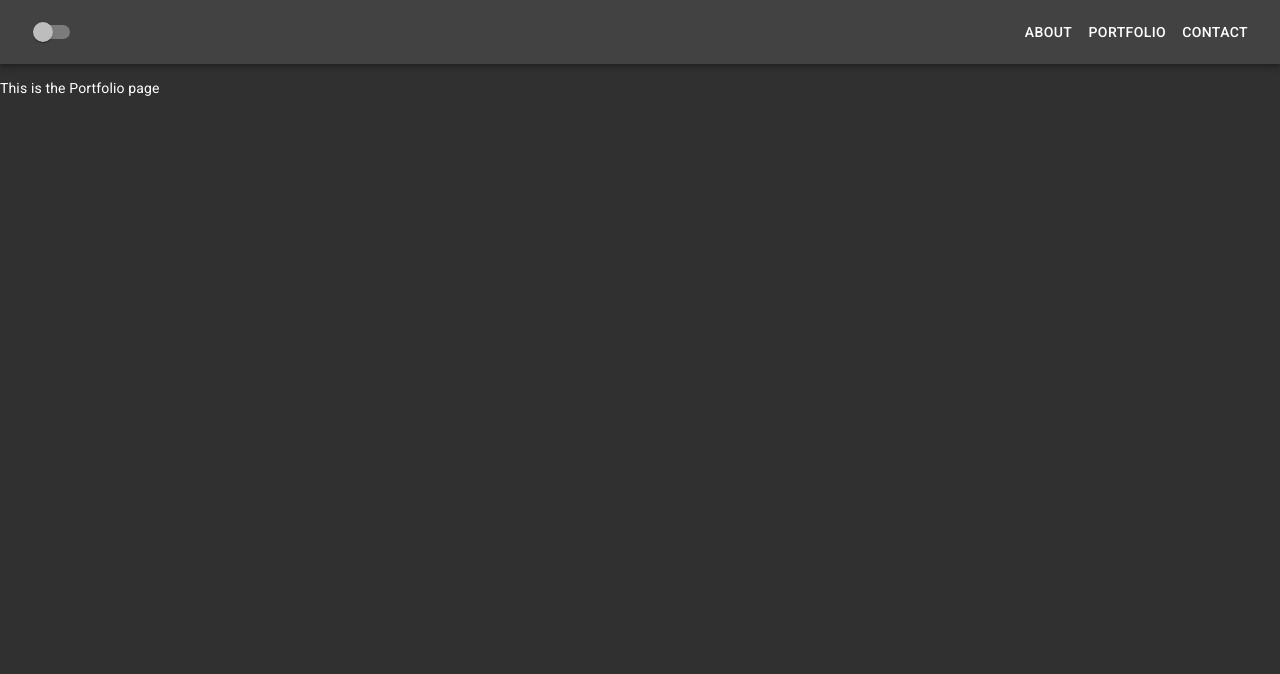
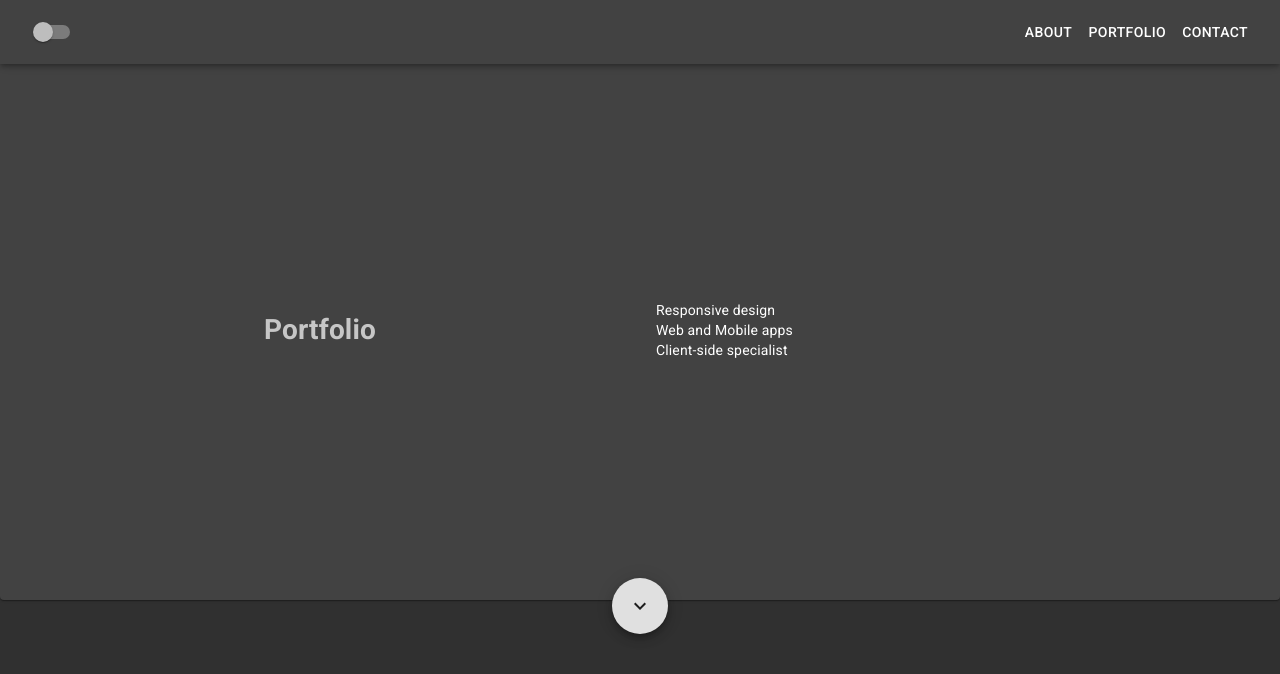
Before and after one commit to rebekahkahn/portfolio-website, a React (Create React App) app: page /portfolio in a window 1280 px wide. Shown: the top 674 px of the page. Built offline with nearby package versions, Linux system fonts and the light colour scheme.

Commit message:
designing portfolio section

```diff
--- a/src/components/AboutComponent.js
+++ b/src/components/AboutComponent.js
@@ -1,12 +1,18 @@
-import React from "react";
+import React, { useState } from "react";
 import { makeStyles } from "@material-ui/core/styles";
 import Paper from "@material-ui/core/Paper";
 import Grid from "@material-ui/core/Grid";
 import Fab from "@material-ui/core/Fab";
 import ExpandMoreIcon from "@material-ui/icons/ExpandMore";
+import Slide from "@material-ui/core/Slide";
 
 function About() {
   const classes = useStyles();
+
+  const [isClicked, setIsClicked] = useState(false);
+  const toggle = () => {
+    return setIsClicked(!isClicked);
+  };
 
   return (
     <div className={classes.root}>
@@ -36,11 +42,23 @@ function About() {
         </Grid>
       </Paper>
       <Grid container justify="center">
-        <Fab color="default" aria-label="scroll" className={classes.scroll}>
+        <Fab
+          onClick={toggle}
+          color="default"
+          aria-label="scroll"
+          className={classes.scroll}
+        >
           <ExpandMoreIcon className={classes.arrowButton} />
         </Fab>
       </Grid>
 
+      <Slide
+        direction="up"
+        in={isClicked}
+        toggle={toggle}
+        mountOnEnter
+        unmountOnExit
+      >
         <Paper>
           <Grid container className={classes.container}>
             <Grid item xs={12} sm={6}>
@@ -56,13 +74,15 @@ function About() {
                 <Grid item xs={12}>
                   I am a graduate of Smith College '19 in Astronomy, and have
                   interned at places such as Yale University and NASA AMES for
-                computational astropyhysics. I am now a front-end web and native
-                app developer specializing in React, JavaScript, HTML and CSS.
+                  computational astropyhysics. I am now a front-end web and
+                  native app developer specializing in React, JavaScript, HTML
+                  and CSS.
                 </Grid>
               </Grid>
             </Grid>
           </Grid>
         </Paper>
+      </Slide>
     </div>
   );
 }
@@ -73,12 +93,13 @@ const useStyles = makeStyles((theme) => ({
   },
   container: {
     [theme.breakpoints.up("sm")]: {
-      height: "70vh",
+      height: "75vh",
       alignItems: "center",
+      paddingTop: "60px",
     },
     [theme.breakpoints.down("xs")]: {
-      height: "60vh",
-      paddingTop: "60px",
+      height: "80vh",
+      paddingTop: "160px",
     },
   },
   name: {
--- a/src/components/HeaderComponent.js
+++ b/src/components/HeaderComponent.js
@@ -24,7 +24,7 @@ export default function Header() {
   return (
     <ThemeProvider theme={darkTheme}>
       <CssBaseline />
-      <AppBar position="static" color="dark">
+      <AppBar position="fixed" color="dark">
         <Toolbar>
           <Grid container>
             <Grid item xs={6} justify="flex-start">
--- a/src/components/MainComponent.js
+++ b/src/components/MainComponent.js
@@ -4,15 +4,20 @@ import About from "./AboutComponent";
 import Portfolio from "./PortfolioComponent";
 import Contact from "./ContactComponent";
 
+import { PROJECTS } from "../shared/projects";
+
 import { Switch, Route, Redirect } from "react-router-dom";
 
 class Main extends Component {
+  constructor(props) {
+    super(props);
+    this.state = {
+      projects: PROJECTS,
+    };
+  }
   render() {
     const AboutPage = () => {
       return <About />;
-    };
-    const PortfolioPage = () => {
-      return <Portfolio />;
     };
     const ContactPage = () => {
       return <Contact />;
@@ -28,9 +33,12 @@ class Main extends Component {
           <Route path="/header" component={HeaderPage} />
           <Switch>
             <Route path="/about" component={AboutPage} />
-            <Route path="/portfolio" component={PortfolioPage} />
+            <Route
+              exact
+              path="/portfolio"
+              render={() => <Portfolio projects={this.state.projects} />}
+            />
             <Route path="/contact" component={ContactPage} />
-
             <Redirect to="/about" />
           </Switch>
         </div>
--- a/src/components/PortfolioComponent.js
+++ b/src/components/PortfolioComponent.js
@@ -1,9 +1,129 @@
-import React from "react";
+//
+import React, { useState } from "react";
+import { makeStyles } from "@material-ui/core/styles";
+import Paper from "@material-ui/core/Paper";
+import Grid from "@material-ui/core/Grid";
+import Fab from "@material-ui/core/Fab";
+import ExpandMoreIcon from "@material-ui/icons/ExpandMore";
+import Slide from "@material-ui/core/Slide";
 
-const Portfolio = () => (
-  <div>
-    <p>This is the Portfolio page</p>
-  </div>
-);
+function Portfolio() {
+  const classes = useStyles();
+
+  const [isClicked, setIsClicked] = useState(false);
+  const toggle = () => {
+    return setIsClicked(!isClicked);
+  };
+
+  return (
+    <div className={classes.root}>
+      <Paper>
+        <Grid container className={classes.container}>
+          <Grid item xs={12} sm={6}>
+            <Grid container className={classes.name}>
+              <Grid item xs={12}>
+                <h1>Portfolio</h1>
+              </Grid>
+            </Grid>
+          </Grid>
+
+          <Grid item xs={12} sm={6}>
+            <Grid container className={classes.roles}>
+              <Grid item xs={12}>
+                Responsive design
+              </Grid>
+              <Grid item xs={12}>
+                Web and Mobile apps
+              </Grid>
+              <Grid item xs={12}>
+                Client-side specialist
+              </Grid>
+            </Grid>
+          </Grid>
+        </Grid>
+      </Paper>
+      <Grid container justify="center">
+        <Fab
+          onClick={toggle}
+          color="default"
+          aria-label="scroll"
+          className={classes.scroll}
+        >
+          <ExpandMoreIcon className={classes.arrowButton} />
+        </Fab>
+      </Grid>
+
+      <Slide
+        direction="up"
+        in={isClicked}
+        toggle={toggle}
+        mountOnEnter
+        unmountOnExit
+      >
+        <Paper>
+          <Grid container className={classes.container}>
+            <Grid item xs={12} sm={6}>
+              <Grid container className={classes.name}>
+                <Grid item xs={12}>
+                  <h1>Project Title</h1>
+                </Grid>
+                <Grid item xs={12}>
+                  <p>
+                    I am a graduate of Smith College '19 in Astronomy, and have
+                    interned at places such as Yale University and NASA AMES for
+                    computational astropyhysics. I am now a front-end web and
+                    native app developer specializing in React, JavaScript, HTML
+                    and CSS.
+                  </p>
+                </Grid>
+              </Grid>
+            </Grid>
+
+            <Grid item xs={12} sm={6}>
+              <Grid container className={classes.roles}>
+                <Grid item xs={12}>
+                  I am a graduate of Smith College '19 in Astronomy, and have
+                  interned at places such as Yale University and NASA AMES for
+                  computational astropyhysics. I am now a front-end web and
+                  native app developer specializing in React, JavaScript, HTML
+                  and CSS.
+                </Grid>
+              </Grid>
+            </Grid>
+          </Grid>
+        </Paper>
+      </Slide>
+    </div>
+  );
+}
+
+const useStyles = makeStyles((theme) => ({
+  root: {
+    flexGrow: 1,
+  },
+  container: {
+    [theme.breakpoints.up("sm")]: {
+      height: "75vh",
+      alignItems: "center",
+      paddingTop: "60px",
+    },
+    [theme.breakpoints.down("xs")]: {
+      height: "80vh",
+      paddingTop: "160px",
+    },
+  },
+  name: {
+    padding: theme.spacing(2),
+    textAlign: "center",
+    color: theme.palette.text.secondary,
+  },
+  roles: {
+    padding: theme.spacing(2),
+    textAlign: "left",
+  },
+  scroll: {
+    marginTop: "-22px",
+  },
+}));
 
 export default Portfolio;
--- a/src/shared/projects.js
+++ b/src/shared/projects.js
@@ -1,21 +1,21 @@
 export const PROJECTS = [
   {
     id: 0,
-    title: "Mantisplace",
+    title: "Bootstrap",
     link: "https://github.com/rebekahkahn/mantisplace-bootstrap-design",
     description:
       "This is a bootstrap redesign of the website, mantisplace.com. It was built using bootstrap, sass, and jQuery.",
   },
   {
     id: 1,
-    title: "Mantisplace",
+    title: "React",
     link: "https://github.com/rebekahkahn/mantisplace-react-design",
     description:
       "This is a react redesign of the website, mantisplace.com. It was built using react, react-router, reactstrap, sass, and react-redux.",
   },
   {
     id: 2,
-    title: "Mantisplace",
+    title: "React Native",
     link: "https://github.com/rebekahkahn/mantisplace-reactnative-design",
     description:
       "This is a native mobile app. It was built using react, react-native, and react-native-paper.",
```
Also changed, not shown: public/images/mantisplace-large.png (added), 1 other file (tests, documents, lock files or other folders). Lines whose indentation alone changed are shown as unchanged.
